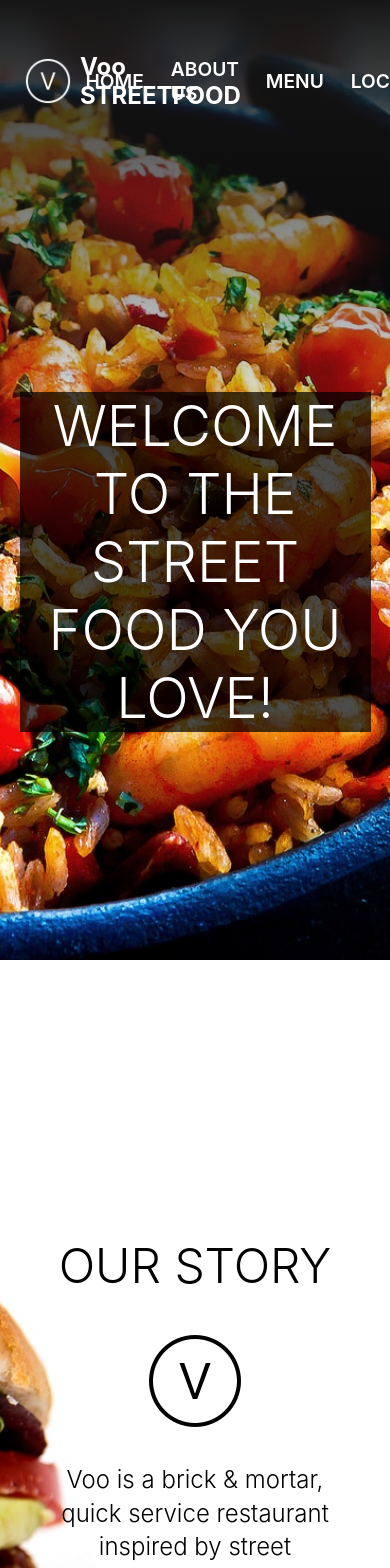
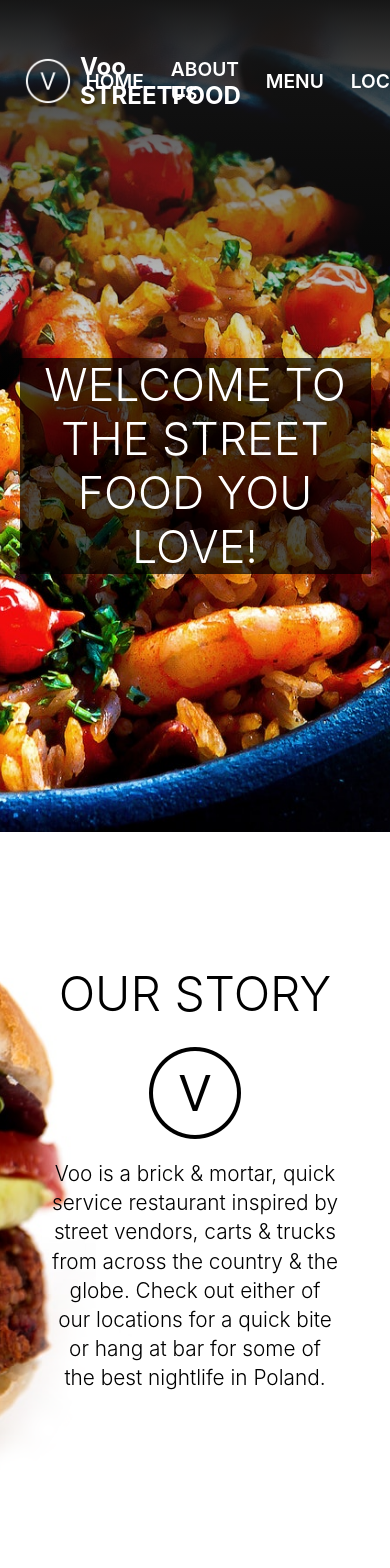
Before and after one commit to TheWicha/voo-project, a React (Create React App) app: page / in a window 390 px wide. Shown: the top 1568 px of the page. Built offline with nearby package versions, Linux system fonts and the light colour scheme; a web font is replaced by a local one.

Commit message:
Add RWD styles

```diff
--- a/src/components/About/style.scss
+++ b/src/components/About/style.scss
@@ -77,25 +77,34 @@
 }
 @media (max-width: 414px) {
   .about {
-    background-position-y: 13em;
+    background-position-y: 1em;
+    padding: 24em 0;
   }
-}
-@media (max-width: 375px) {
-  .about {
-    background-position-x: -32.2em;
-    background-position-y: 18em;
-    background-size: 43.3em;
+
+  .about-us {
+    top: 60em;
   }
-  .about-us {
-    margin: 0 auto;
-    width: 80%;
-  }
-  .about-us > h1 {
-    font-size: 42px;
+
+  .about-us > img {
+    margin: 1em;
   }
 
   .about-us > p {
-    font-size: 1.4em;
+    font-size: 1.3em;
+}
+}
+
+@media(max-width:320px){
+  .about-us{
+    top: 44em;
+  }
+
+  .about-us > p {
     max-width: 100%;
   }
+
+  .about{
+    padding: 21em 0;
+    background-position-x: -37.2em;
+  }
 }
--- a/src/components/Header/Welcome/style.scss
+++ b/src/components/Header/Welcome/style.scss
@@ -16,15 +16,40 @@
   text-shadow: 0px 4px 3px rgba(0, 0, 0, 0.1), 0px 8px 13px rgba(0, 0, 0, 0.1), 0px 18px 23px rgba(0, 0, 0, 0.1);
 }
 
+@media (max-width: 768px) {
+  .welcome {
+    width: 73%;
+  }
+}
+
 @media (max-width: 600px) {
   .welcome {
     width: 80%;
+    top: 4em;
   }
 }
 
-@media (max-width: 400px) {
+@media (max-width: 411px) {
   .welcome {
     width: 90%;
+    top: 8em;
+    font-size: 2.8em;
+  }
+}
+@media(max-width: 375px){
+  .welcome {
+    top: 6em;
+  }
+}
+@media (max-width: 360px) {
+  .welcome {
+    top: 5em;
+  }
+}
+
+@media (max-width: 320px) {
+  .welcome {
+    font-size: 2.8em;
   }
 }
 
--- a/src/components/Header/style.scss
+++ b/src/components/Header/style.scss
@@ -3,7 +3,6 @@
   background-position: center;
   background-repeat: no-repeat;
   background-attachment: fixed;
-
 }
 .header {
   background-size: cover;
@@ -14,9 +13,26 @@
   min-height: 60rem;
 }
 
-.zero-transition{
+.zero-transition {
   transition: none;
 }
 .one-transition {
   transition: opacity 1s;
 }
+
+@media (max-width: 411px) {
+  .header {
+    min-height: 52rem;
+  }
+}
+// @media (max-width: 375px) {
+//   .header {
+//     min-height: 42rem;
+//   }
+// }
+
+@media (max-width: 320px) {
+  .header {
+    min-height: 36rem;
+  }
+}
```
